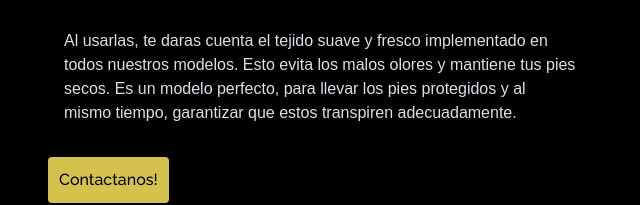
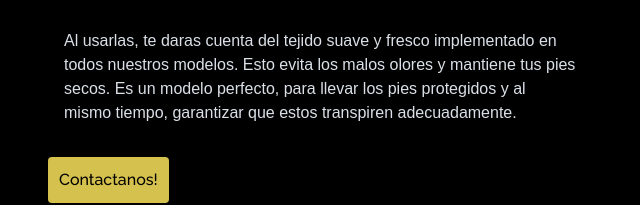
Before and after one commit to luriv28/proyectoFinal, a website: page tecnologia.html in a window 1280 px wide. Shown: the part 1084-1289 px from the top of the page, 8-648 px from the left. Drawn offline with nearby package versions, Linux system fonts and the light colour scheme; some icons are missing.

Commit message:
agregué una letra a una preposición y ajuste el tamaño

```diff
--- a/partials/_mediaQueries.scss
+++ b/partials/_mediaQueries.scss
@@ -27,9 +27,6 @@
       grid-template-rows: 1fr;
       grid-template-areas: "valores mision";
     }
-    .valores p {
-      font-size: small;
-    }
 
     .tecnologia1 {
       margin-top: 20px;
@@ -53,7 +50,7 @@
 
   @media screen and (max-width: 456px) {
     .valores p {
-      font-size: x-small;
+      font-size: smaller;
     }
     .mision p {
       font-size: smaller;
--- a/tecnologia.html
+++ b/tecnologia.html
@@ -140,10 +140,11 @@
             innovación en tus pies.
           </p>
           <p>
-            Al usarlas, te daras cuenta el tejido suave y fresco implementado en
-            todos nuestros modelos. Esto evita los malos olores y mantiene tus
-            pies secos. Es un modelo perfecto, para llevar los pies protegidos y
-            al mismo tiempo, garantizar que estos transpiren adecuadamente.
+            Al usarlas, te daras cuenta del tejido suave y fresco implementado
+            en todos nuestros modelos. Esto evita los malos olores y mantiene
+            tus pies secos. Es un modelo perfecto, para llevar los pies
+            protegidos y al mismo tiempo, garantizar que estos transpiren
+            adecuadamente.
           </p>
 
           <a href="contacto.html" class="btn botonera"
```
Also changed, not shown: us.html (+1 -1 lines), css/style.css.
